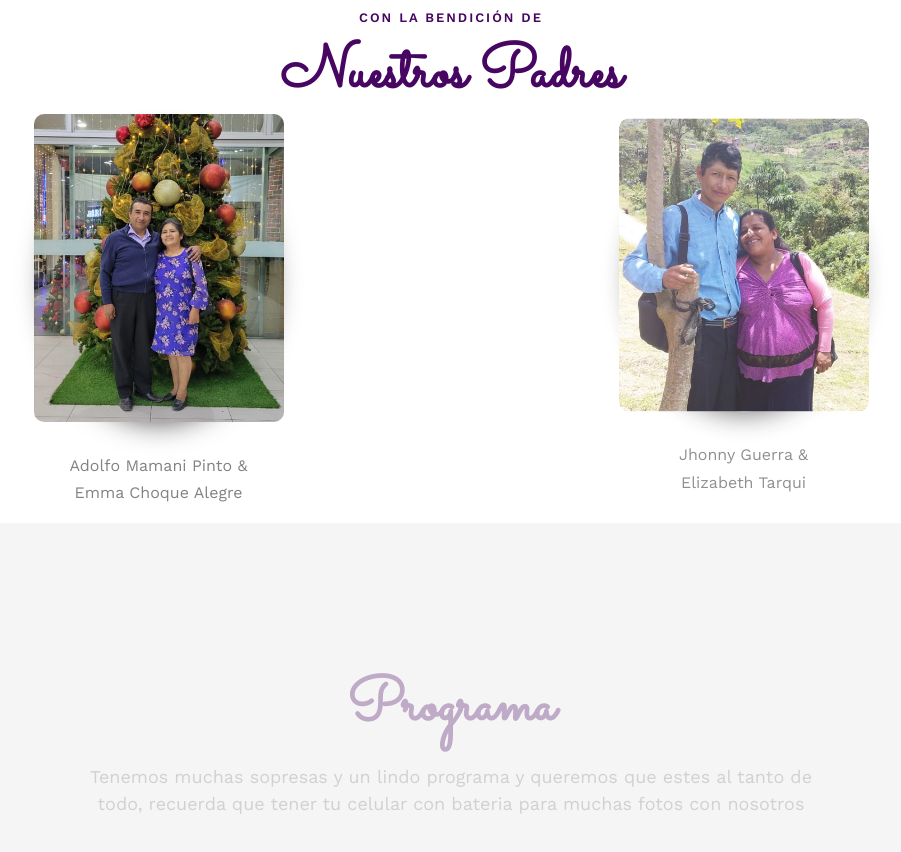
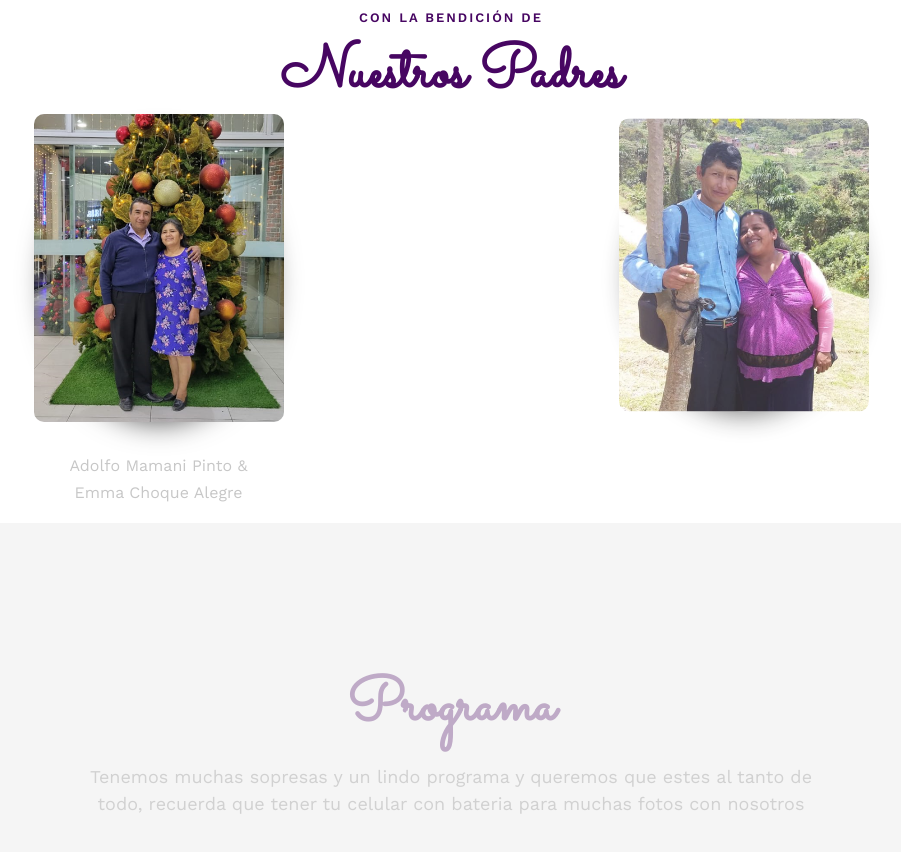
Before and after one commit to sau-manich/boda.github.io, a plain HTML site: page index.html in a window 1280 px wide. Shown: the part 5634-6486 px from the top of the page, without its empty margins (189-1090 px from the left). Drawn offline with nearby package versions, Linux system fonts and the light colour scheme; files whose address does not match are found by name.

Commit message:
color nombre padres

```diff
--- a/index.html
+++ b/index.html
@@ -384,9 +384,9 @@
 								<span class="icon">
 									<img src="images/papasSamuel.png" style="border-radius: 10px; width: 250px; display: block; margin: 0 auto;">
 								</span>
-								<span>Adolfo Mamani Pinto</span>
-								&<br>
-								<span>Emma Choque Alegre</span>
+								<span style="color: #c7c7c7;">Adolfo Mamani Pinto &</span>
+								<br>
+								<span style="color: #c7c7c7;">Emma Choque Alegre</span>
 							</div>
 						</div>
 						<div class="col-md-6 col-sm-6 animate-box">
@@ -394,9 +394,9 @@
 								<span class="icon">
 									<img src="images/papasJhaneth.png" style="border-radius: 10px; width: 250px; display: block; margin: 0 auto;" alt="user">
 								</span>
-								<span>Jhonny Guerra</span>
-								&<br>
-								<span>Elizabeth Tarqui</span>
+								<span style="color: #ffffff;">Jhonny Guerra &</span>
+								<br>
+								<span style="color: #ffffff;">Elizabeth Tarqui</span>
 							</div>
 						</div>
 					</div>
```
